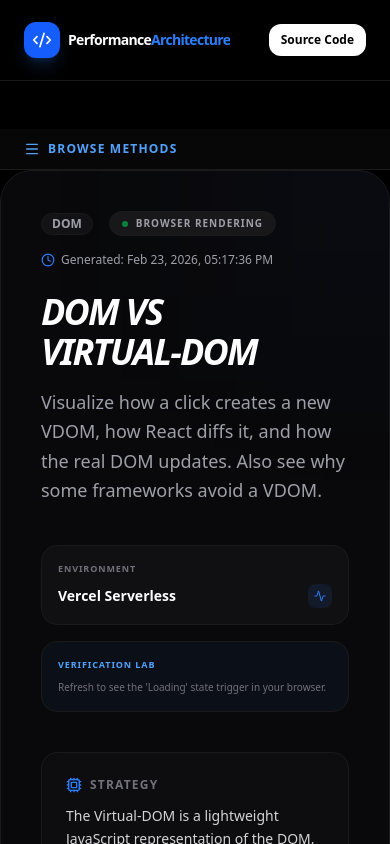
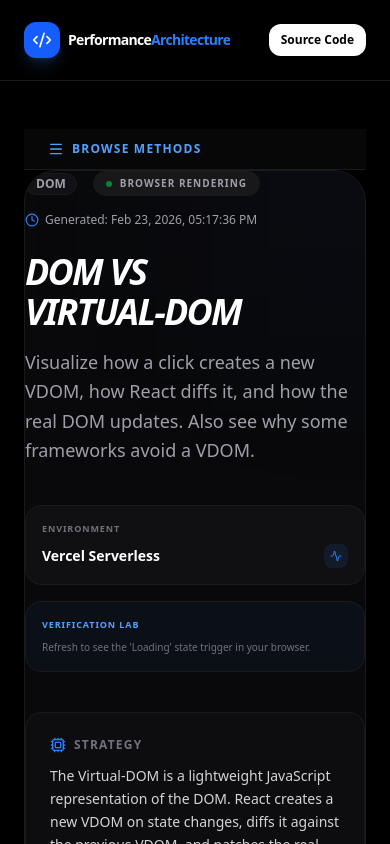
Before and after one commit to Badri-Gaire/next.js-performance-lab, a Next.js app: page /dom-vdom in a window 390 px wide. Shown: the top 844 px of the page. Built offline with nearby package versions, Linux system fonts and the light colour scheme.

Commit message:
fixing padding break and icons size

```diff
--- a/src/app/layout.tsx
+++ b/src/app/layout.tsx
@@ -130,7 +130,7 @@ export default function RootLayout({
           </div>
         </header>
 
-        <main className="flex-1 max-w-7xl mx-auto md:px-6 py-12 w-full">
+        <main className="flex-1 max-w-7xl mx-auto px-6 py-12 w-full">
           {children}
         </main>
 
--- a/src/app/page.tsx
+++ b/src/app/page.tsx
@@ -186,8 +186,8 @@ export default function Home() {
                 </p>
               </div>
               <div className="flex items-center justify-between">
-                <RenderingBadge type={demo.type} className="px-2 py-0.5 text-[8px]" />
-                <ArrowRight className="w-3 h-3 text-zinc-700 group-hover:text-blue-500 group-hover:translate-x-1 transition-all" />
+                <RenderingBadge type={demo.type} className="px-2 py-0.5 text-[10px]" />
+                <ArrowRight className="w-8 h-8 text-zinc-700 group-hover:text-blue-500 group-hover:translate-x-1 transition-all" />
               </div>
             </Link>
           ))}
--- a/src/features/rendering/components/RenderingHeader.tsx
+++ b/src/features/rendering/components/RenderingHeader.tsx
@@ -32,7 +32,7 @@ export function RenderingHeader({ type, title, description, strategyMarkdown, se
   const finalTimeDisplay = serverTime || hydrationState.displayTime;
 
   return (
-    <div className="mb-12 p-10 rounded-4xl bg-zinc-950 border border-zinc-900 shadow-2xl relative overflow-hidden">
+    <div className="mb-12  rounded-4xl bg-zinc-950 border border-zinc-900 shadow-2xl relative overflow-hidden">
       {/* Visual Glare */}
       <div className="absolute top-0 right-0 w-64 h-64 bg-blue-500/5 blur-[120px] -mr-32 -mt-32 pointer-events-none" />
 
```
